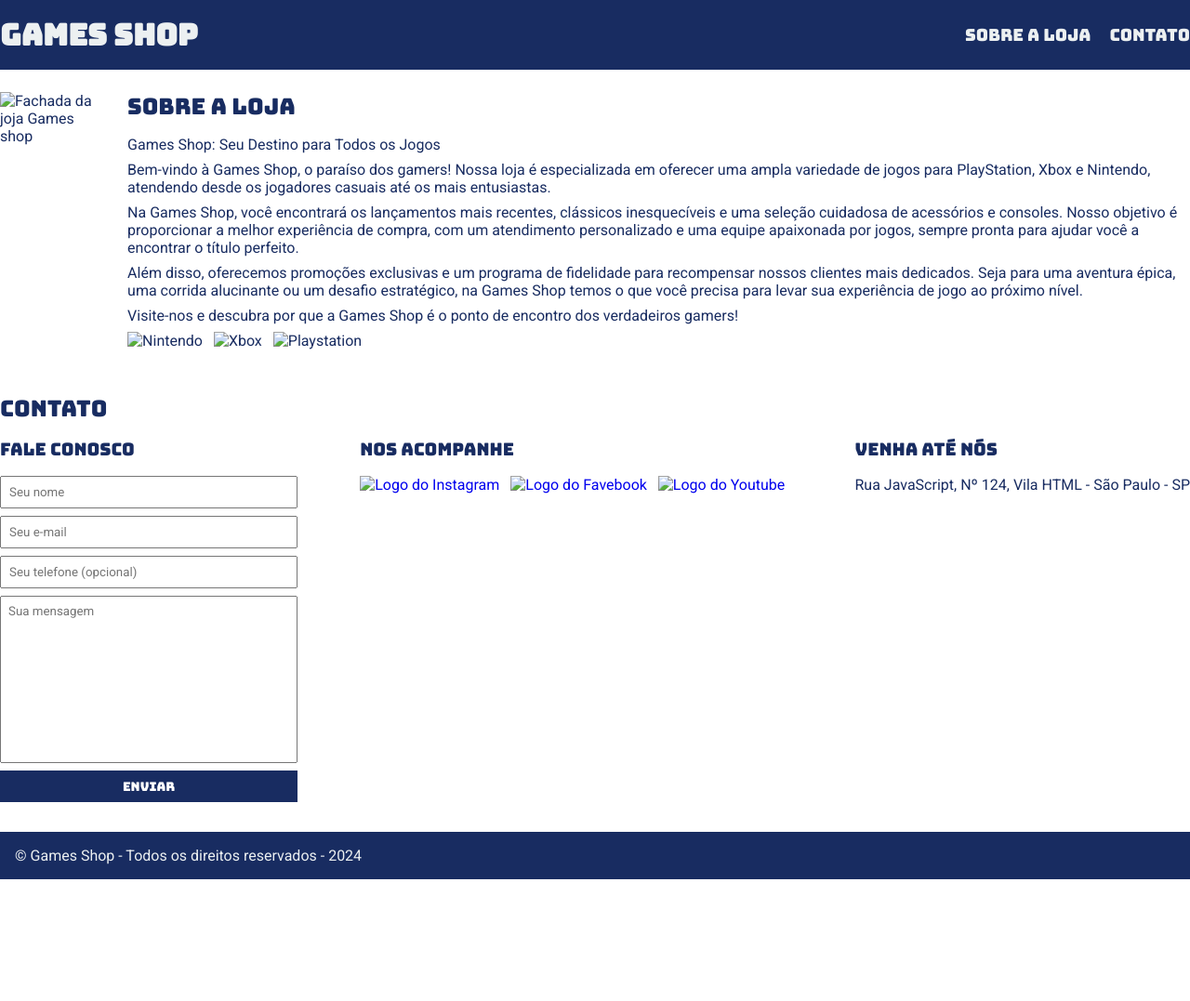
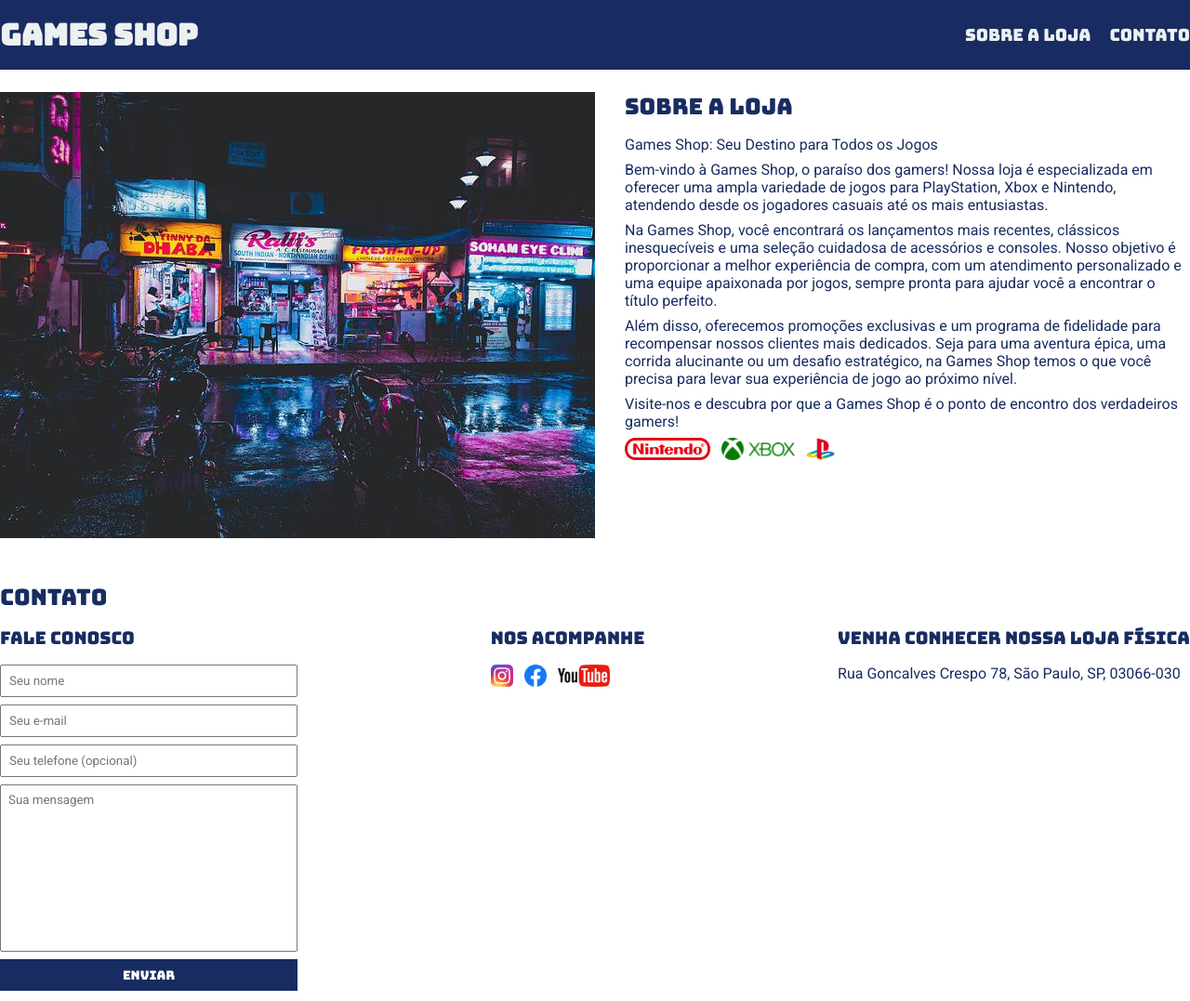
Before and after one commit to Lalisruiz/duda_terapia, a plain HTML site: page index.html in a window 1280 px wide. Shown: the top 1077 px of the page at 93% size. Before the commit the page ends 946 px from the top, so only its background shows below. Drawn offline with Linux system fonts and the light colour scheme.

Commit message:
git commit inicial

```diff
--- a/index.html
+++ b/index.html
@@ -30,7 +30,7 @@
     </header>
     <section>
         <div class="container">
-            <img class="store-front" src="./loja.jpg" alt="Fachada da joja Games shop" />
+            <img class="store-front" src="./images/loja.jpg" alt="Fachada da joja Games shop" />
             <div>
                 <h2>Sobre a loja</h2>
                 <p>
@@ -49,9 +49,9 @@
                     Visite-nos e descubra por que a Games Shop é o ponto de encontro dos verdadeiros gamers!
                 </p>
                 <ul class="brands-list">
-                    <li><img src="./nintendo.png" alt="Nintendo"./></li>
-                    <li><img src="./xbox.png" alt="Xbox"./></li>
-                    <li><img src="./playstation.png" alt="Playstation"./></li>
+                    <li><img src="./images/nintendo.png" alt="Nintendo"./></li>
+                    <li><img src="./images/xbox.png" alt="Xbox"./></li>
+                    <li><img src="./images/playstation.png" alt="Playstation"./></li>
                 </ul>
             </div>
         </div>
@@ -75,25 +75,25 @@
                     <ul class="social-links">
                         <li>
                             <a href="#" title="Siga-nos no Instagram">
-                                <img src="./instagram.png" alt="Logo do Instagram" />
+                                <img src="./images/instagram.png" alt="Logo do Instagram" />
                             </a>
                         </li>
                         <li>
                             <a href="#" title="Siga-nos no Facebook">
-                                <img src="./facebook.png" alt="Logo do Favebook" />
+                                <img src="./images/facebook.png" alt="Logo do Favebook" />
                             </a>
                         </li>
                         <li>
                             <a href="#" title="Visite nosso canal no Youtube">
-                                <img src="./youtube.png" alt="Logo do Youtube" />
+                                <img src="./images/youtube.png" alt="Logo do Youtube" />
                             </a>
                         </li>
                     </ul>
                 </div>
                 <div>
-                    <h3>Venha Até nós</h3>
+                    <h3>Venha conhecer nossa loja física</h3>
                     <p>
-                        Rua JavaScript, Nº 124, Vila HTML - São Paulo - SP
+                        Rua Goncalves Crespo 78, São Paulo, SP, 03066-030
                     </p>
                 </div>
             </div>
```
